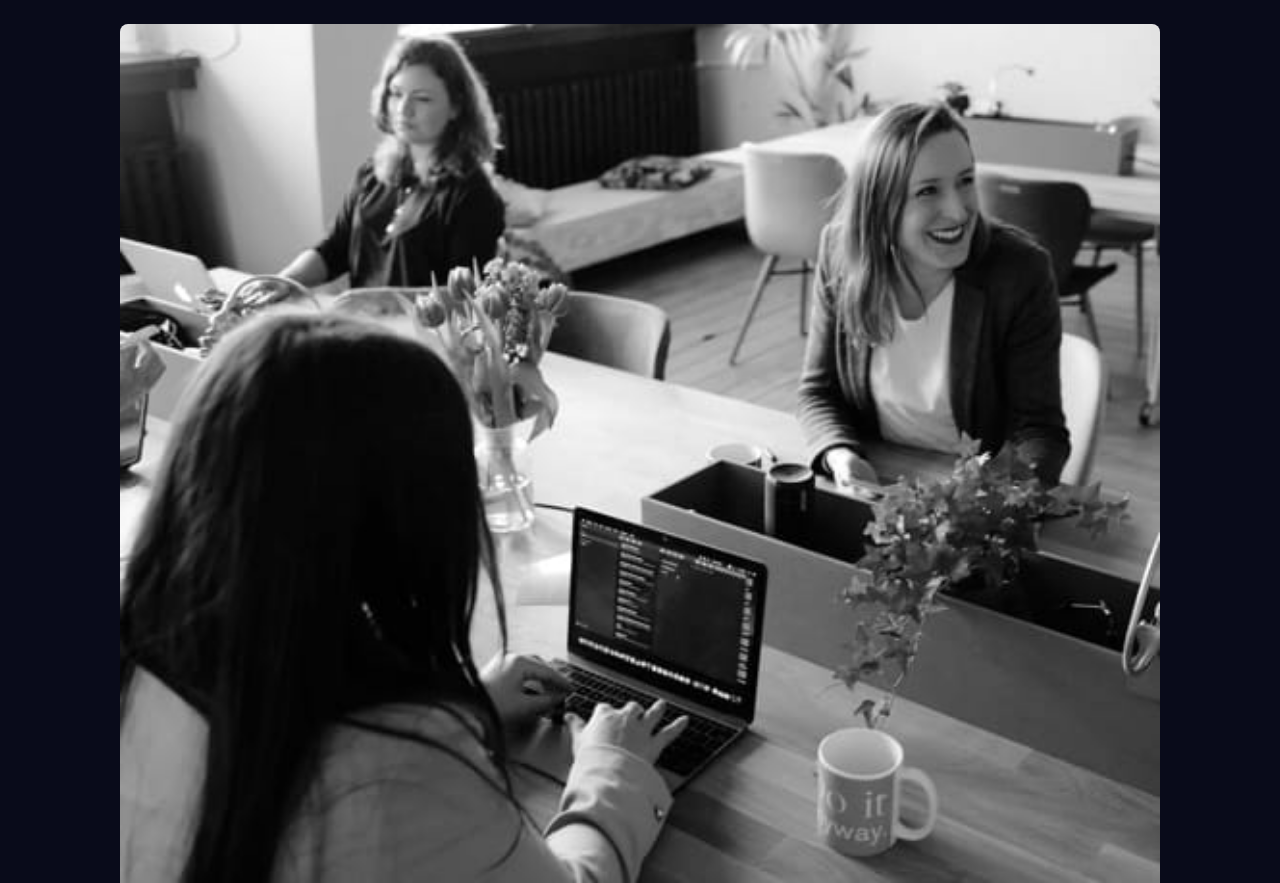
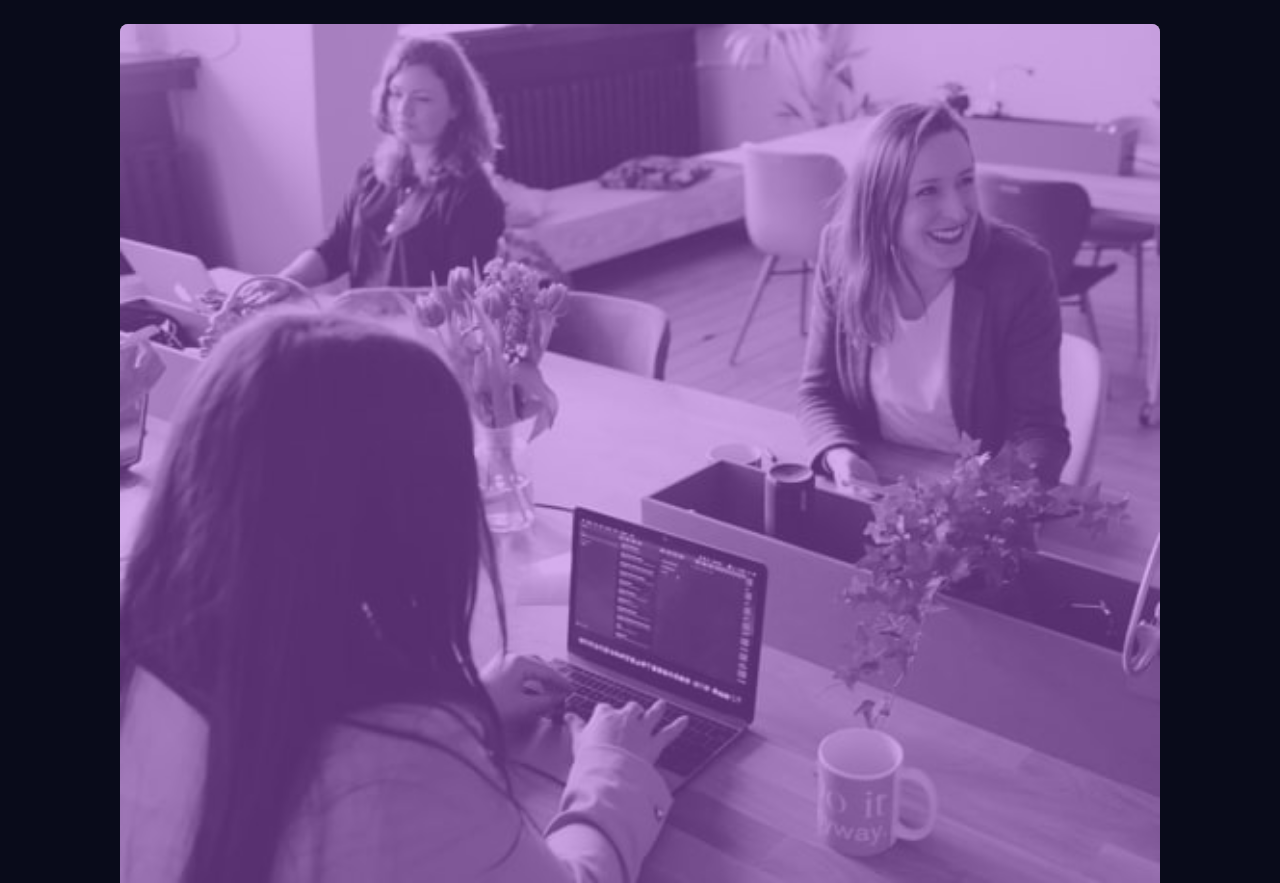
Before and after one commit to alexicoder/stats-card, a plain HTML site: page index.html in a window 1280 px wide. Shown: the top 883 px of the page. Drawn offline with Linux system fonts and the light colour scheme.

Commit message:
added colour overlay to card image

```diff
--- a/styles.css
+++ b/styles.css
@@ -33,6 +33,24 @@ body {
     padding: 2.5em 1.875em 1.875em 1.875em;
 }
 
+.card-image-wrapper {
+    position: relative;
+    height: 100%;
+    width: 100%;
+}
+
+.card-image-wrapper::before {
+    content: "";
+    width: 100%;
+    height: 100%;
+    position: absolute;
+    top: 0;
+    bottom: 0;
+    left: 0;
+    right: 0;
+    background-color: rgba(171, 92, 219, .5);
+}
+
 .card-image {
     width: 100%;
     height: 100%;
```
